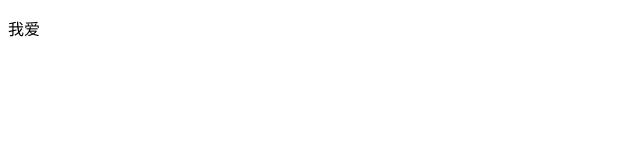
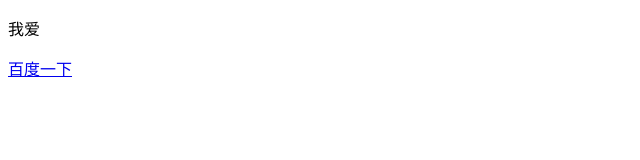
Before and after one commit to jiangxiaoxv/jxx1, a plain HTML site: page index.html in a window 1280 px wide. Shown: the whole page, without its empty margins (0-640 px from the left). Drawn offline with Linux system fonts and the light colour scheme.

Commit message:
第一次修改

```diff
--- a/index.html
+++ b/index.html
@@ -7,5 +7,6 @@
 
 <body>
 	<p>我爱</p>
+    <a href="http://www.baidu.com">百度一下</a>
 </body>
 </html>
```
